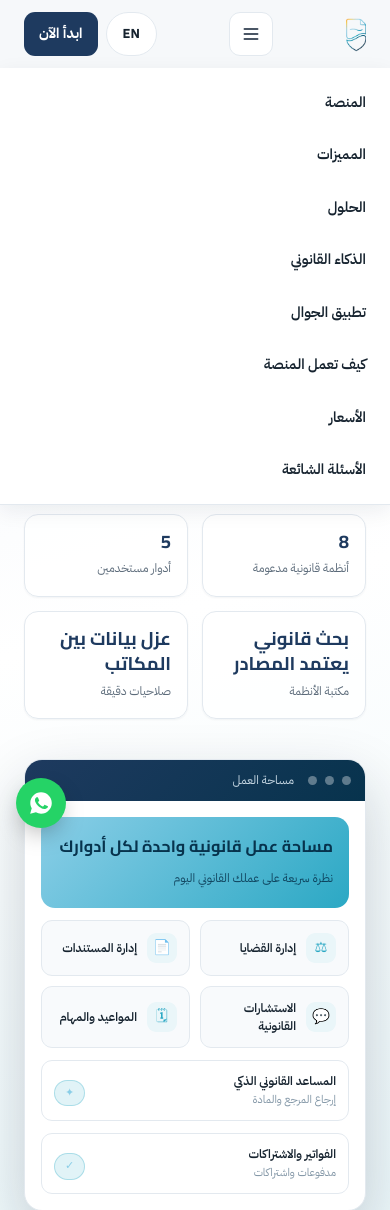
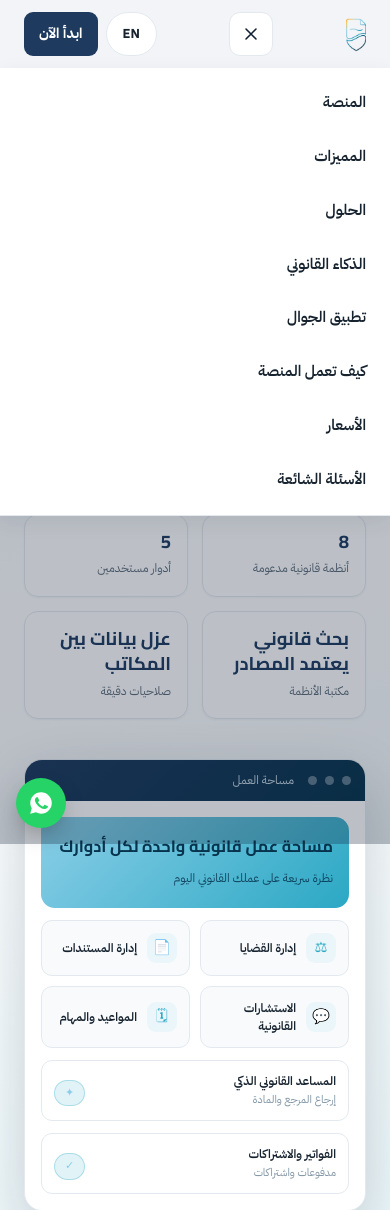
Before and after one commit to startgroup2022-tech/mawatheq, a PHP site: page /v1/ in a window 390 px wide, after a click that opens the changed part. Shown: the top 1210 px of the page. Run offline with PHP 8.4, Linux system fonts and the light colour scheme; data comes from the database, SQL or seed files in the repository.

Commit message:
fix(header): the marketing row never fit its container, so the nav drew over the brand and the buttons
The header row needs about 1140px (brand 101 + eight nowrap labels 601 + header
actions 388 + gaps), but .container caps at 1180px and spends 48px on padding, so
only 1132px was available. .main-nav (flex:1 1 auto) was squeezed to 600px while
its nowrap links still needed 608px, so they overflowed their own box and painted
over the brand and the header actions at every desktop width.

- give the header its own 1280px measure; the page grid keeps its reading width
- tighten the nav gap and the header actions, and drop the social row below 1210px
- raise the panel breakpoint 1080 -> 1140 (the row's real need), in both style.css
  and enterprise.css, and in both JS copies
- rebuild the mobile panel as a drawer: scrim, close icon, Escape, outside-tap,
  close-on-link, and a body class
- wire the toggle in main.js as well, because enterprise.js is not guaranteed to
  load; the two scripts now claim the toggle so it is never bound twice
- compress the sticky bar on scroll

Verified: 320-1920px sweep clean, no occlusion at 9 widths in both languages,
36/36 menu behaviour checks (with and without enterprise.css), 300/300 e2e specs.

```diff
--- a/assets/css/enterprise.css
+++ b/assets/css/enterprise.css
@@ -683,27 +683,38 @@ input[type=checkbox].lg, input[type=radio].lg{ width:22px; height:22px; min-heig
 /* ------------------------------------------------------------ public site --- */
 /* Mobile navigation for the marketing header (the desktop nav is unchanged).
    The breakpoint must match the one in style.css: eight nowrap labels plus the
-   brand and the two call-to-action buttons need ~1080px, so the panel takes over
-   below that rather than letting the row compress. */
+   brand and the two call-to-action buttons need ~1080px of usable row width, and
+   `.container` caps at 1180px with 24px padding, so the row only fits from about
+   1140px up. Below that the panel takes over rather than letting the links
+   overflow the row and draw over the brand and the buttons. */
 .nav-toggle{ display:none; }
-@media (max-width:1080px){
+@media (max-width:1140px){
   .site-header .container{ height:68px; }
   .nav-toggle{
     display:inline-flex; align-items:center; justify-content:center; width:44px; height:44px; flex:none;
     border:1.5px solid var(--border); border-radius:var(--r-md); background:var(--surface); color:var(--navy-dark); cursor:pointer;
   }
   .nav-toggle svg{ width:20px; height:20px; stroke:currentColor; fill:none; stroke-width:1.9; stroke-linecap:round; }
+  .nav-toggle .nav-toggle-close{ display:none; }
+  .nav-toggle[aria-expanded="true"] .nav-toggle-open{ display:none; }
+  .nav-toggle[aria-expanded="true"] .nav-toggle-close{ display:block; }
   .main-nav{
     display:none; position:absolute; inset-inline:0; top:100%; flex-direction:column; align-items:stretch; gap:0;
     background:var(--surface); border-bottom:1px solid var(--border); box-shadow:var(--sh-md); padding:var(--s-2);
-    max-height:calc(100vh - 68px); overflow-y:auto;
+    max-height:calc(100vh - 68px); overflow-y:auto; animation:navPanelIn .18s ease;
   }
   .main-nav.is-open{ display:flex; }
   .main-nav a{ padding:14px var(--s-4); border-radius:var(--r-md); min-height:48px; display:flex; align-items:center; border-bottom:0; }
   .main-nav a:hover{ background:var(--surface-2); }
   .main-nav a[aria-current="page"], .main-nav a.is-active{ background:var(--surface-2); }
+  .nav-scrim{
+    display:none; position:fixed; inset:0; z-index:45; background:rgba(15,31,51,.28);
+    border:0; padding:0; cursor:pointer;
+  }
+  body.nav-open .nav-scrim{ display:block; }
   .header-actions .btn-outline{ display:none; }
 }
+@keyframes navPanelIn{ from{ opacity:0; transform:translateY(-6px); } to{ opacity:1; transform:none; } }
 @media (max-width:480px){
   .site-header .container{ gap:10px; }
   .header-actions{ gap:8px; }
--- a/assets/css/style.css
+++ b/assets/css/style.css
@@ -83,16 +83,26 @@ img{ max-width:100%; display:block; }
   position:sticky; top:0; z-index:50; background:rgba(246,248,250,.94); backdrop-filter:blur(8px);
   border-bottom:1px solid var(--border);
 }
-.site-header .container{ display:flex; align-items:center; justify-content:space-between; height:78px; gap:20px; }
+.site-header .container{ display:flex; align-items:center; justify-content:space-between; height:78px; gap:16px; }
+/* The header row is wider than the page grid on purpose. Eight nowrap links plus
+   the brand and the header actions need ~1140px; the shared `.container` caps at
+   1180px (1132px usable), which left the row with almost no slack — a font swap
+   alone was enough to overflow it. The header gets its own wider measure so the
+   links always have room, and the page grid keeps its reading width. */
+.site-header .container{ max-width:1280px; }
 /* The mobile menu button ships here so the marketing header still opens its
    navigation when the enhancement layer (enterprise.css) is unavailable. */
 .nav-toggle{ display:none; }
 .brand{ display:flex; align-items:center; gap:10px; flex:none; font-family:var(--serif); font-weight:800; font-size:1.25rem; line-height:1; color:var(--navy-dark); }
 .brand img{ height:40px; width:auto; flex:none; }
-.main-nav{ display:flex; align-items:center; justify-content:center; flex:1 1 auto; min-width:0; gap:16px; }
+/* The navigation is the part that gives way when the row runs short: its links
+   may shrink their padding, and below the panel breakpoint they are replaced by
+   the drawer. It must never overflow its own box, because the links are nowrap
+   and an overflowing box is what pushed them over the brand and the buttons. */
+.main-nav{ display:flex; align-items:center; justify-content:center; flex:1 1 auto; min-width:0; gap:5px; }
 .main-nav a{
-  flex:none; white-space:nowrap; font-weight:600; font-size:.9rem; color:var(--text);
-  padding:7px 4px; border-radius:7px; border-bottom:2px solid transparent;
+  flex:none; white-space:nowrap; font-weight:600; font-size:.86rem; color:var(--text);
+  padding:7px 5px; border-radius:7px; border-bottom:2px solid transparent;
   transition:color .18s ease, border-color .18s ease, background .18s ease;
 }
 .main-nav a:hover{ color:var(--teal); border-bottom-color:var(--teal); }
@@ -100,16 +110,29 @@ img{ max-width:100%; display:block; }
 .main-nav a:focus-visible, .header-actions a:focus-visible, .nav-toggle:focus-visible{
   outline:2px solid var(--teal); outline-offset:2px;
 }
-.header-actions{ display:flex; align-items:center; gap:10px; flex:none; }
+.header-actions{ display:flex; align-items:center; gap:7px; flex:none; }
 /* The social row is the widest single block in the header. It is sized down here
    and dropped on narrower screens rather than allowed to squeeze the navigation;
    the footer keeps the full-size version. */
-.header-actions .social-row{ gap:4px !important; }
-.header-actions .social-row a{ width:26px !important; height:26px !important; }
-.header-actions .social-row svg{ width:13px !important; height:13px !important; }
+.header-actions .social-row{ gap:4px !important; padding-inline-end:6px; margin-inline-end:4px; }
+.header-actions .social-row a{ width:22px !important; height:22px !important; }
+.header-actions .social-row svg{ width:12px !important; height:12px !important; }
 .lang-switch{
-  border:1.5px solid var(--border); border-radius:20px; padding:6px 14px; font-weight:700; font-size:.82rem; cursor:pointer; background:#fff;
+  border:1.5px solid var(--border); border-radius:20px; padding:6px 13px; font-weight:700; font-size:.8rem; cursor:pointer; background:#fff;
 }
+/* Header call-to-action buttons carry the row's remaining width, so they are
+   sized here rather than at the page-wide .btn scale (13px/26px). */
+.header-actions .btn{ padding:10px 18px; font-size:.9rem; border-radius:9px; }
+/* Sticky header: once the page scrolls, the bar compresses so it stops competing
+   with the content. The class is set by main.js; without JS the full-height bar
+   is still correct, so this is additive only. */
+.site-header.is-scrolled{ background:rgba(246,248,250,.98); box-shadow:0 6px 18px rgba(15,31,51,.06); }
+.site-header.is-scrolled .container{ height:60px; }
+.site-header.is-scrolled .brand img{ height:32px; }
+.site-header.is-scrolled .header-actions .btn{ padding:8px 15px; }
+.site-header{ transition:box-shadow .2s ease, background .2s ease; }
+.site-header .container{ transition:height .2s ease; }
+.site-header .brand img{ transition:height .2s ease; }
 .badge-live{
   display:inline-flex; align-items:center; gap:6px; background:rgba(43,168,196,.1); color:var(--teal);
   padding:5px 12px; border-radius:20px; font-size:.78rem; font-weight:700;
@@ -372,7 +395,7 @@ html[dir="ltr"] .pro-select{ background-position:right 14px center; }
 .header-actions .social-row{ padding-inline-end:6px; margin-inline-end:6px; border-inline-end:1px solid var(--border); }
 /* Below this width the header cannot hold the social row and the two call-to-action
    buttons without squeezing the row; the social icons stay available in the footer. */
-@media (max-width: 1180px){ .header-actions .social-row{ display:none; } }
+@media (max-width: 1210px){ .header-actions .social-row{ display:none; } }
 
 /* تبويب اختيار نوع الحساب بصفحة التسجيل */
 .type-tabs{ display:flex; gap:8px; background:#F0F4F7; border-radius:10px; padding:4px; margin-bottom:22px; }
@@ -423,11 +446,16 @@ html[dir="ltr"] .pro-select{ background-position:right 14px center; }
 .password-toggle{border:1px solid var(--border);border-radius:8px;background:#fff;color:var(--navy);padding:0 12px;font:inherit;font-size:.82rem;font-weight:700;cursor:pointer}
 .password-toggle:focus-visible{outline:2px solid var(--teal);outline-offset:2px}
 
-/* The links collapse into a panel below this width: eight nowrap labels plus the
-   brand and the two buttons need ~1080px, so anything narrower would otherwise have
-   to shrink or wrap them. The panel is absolutely positioned against `.site-header`
-   (which is the nearest positioned ancestor) so it can never widen the document. */
-@media (max-width: 1080px){
+/* The links collapse into a panel below this width. The desktop row is measured,
+   not guessed: brand (101) + eight nowrap labels (about 590 at the header scale)
+   + header actions (about 350) + the row's gaps need ~1080px of usable width, and
+   `.container` caps at 1180px with 24px of padding, so the row only fits from
+   about 1140px up. The panel therefore takes over at 1140px, not 1080px — at the
+   old breakpoint the links overflowed their box and drew over the brand and the
+   buttons on every desktop width. The panel is absolutely positioned against
+   `.site-header` (which is the nearest positioned ancestor) so it can never widen
+   the document. */
+@media (max-width: 1140px){
   .hero-grid, .split{ grid-template-columns:1fr; }
   .features-grid{ grid-template-columns:1fr; }
   .steps{ grid-template-columns:1fr 1fr; row-gap:36px; }
@@ -443,20 +471,33 @@ html[dir="ltr"] .pro-select{ background-position:right 14px center; }
     border:1.5px solid var(--border); border-radius:11px; background:#fff; color:var(--navy-dark); cursor:pointer;
   }
   .nav-toggle svg{ width:20px; height:20px; stroke:currentColor; fill:none; stroke-width:1.9; stroke-linecap:round; }
+  /* One button, two glyphs: the close icon is only drawn while the panel is open,
+     so the control always states what it will do. */
+  .nav-toggle .nav-toggle-close{ display:none; }
+  .nav-toggle[aria-expanded="true"] .nav-toggle-open{ display:none; }
+  .nav-toggle[aria-expanded="true"] .nav-toggle-close{ display:block; }
   .main-nav{
     display:none; position:absolute; inset-inline:0; top:100%; flex-direction:column; align-items:stretch; gap:0;
     background:#fff; border-bottom:1px solid var(--border); box-shadow:0 6px 20px rgba(15,31,51,.07); padding:8px;
-    max-height:calc(100vh - 68px); overflow-y:auto;
+    max-height:calc(100vh - 68px); overflow-y:auto; animation:navPanelIn .18s ease;
   }
   .main-nav.is-open{ display:flex; }
-  .main-nav a{ padding:14px 16px; border-radius:11px; min-height:48px; display:flex; align-items:center; border-bottom:0; }
+  .main-nav a{ padding:14px 16px; border-radius:11px; min-height:48px; display:flex; align-items:center; border-bottom:0; font-size:.95rem; }
   .main-nav a:hover{ background:#F8FAFC; color:var(--teal); }
   .main-nav a[aria-current="page"], .main-nav a.is-active{ background:#F0F4F7; color:var(--navy-dark); }
+  /* The panel is dismissed by tapping outside it. The scrim is the tap target; it
+     sits under the panel and over the page, and is inert unless the panel is open. */
+  .nav-scrim{
+    display:none; position:fixed; inset:0; z-index:45; background:rgba(15,31,51,.28);
+    border:0; padding:0; cursor:pointer;
+  }
+  body.nav-open .nav-scrim{ display:block; }
   .header-actions .btn-outline{ display:none; }
   /* The panel already fills the row; a half-height toggle and a 44px tap target
      keep the control comfortable on a phone. */
   .brand img{ height:36px; }
 }
+@keyframes navPanelIn{ from{ opacity:0; transform:translateY(-6px); } to{ opacity:1; transform:none; } }
 @media (max-width: 480px){
   .site-header .container{ gap:10px; }
   .header-actions{ gap:8px; }
--- a/assets/js/enterprise.js
+++ b/assets/js/enterprise.js
@@ -48,22 +48,34 @@
   function initSiteNav() {
     var btn = $('[data-nav-toggle]'), nav = $('.main-nav');
     if (!btn || !nav) return;
-    var PANEL_BREAKPOINT = 1080;
+    var PANEL_BREAKPOINT = 1140; // must match the @media block in style.css
+
+    // main.js already wires the panel (it must work without this enhancement
+    // layer). Binding the toggle twice would toggle on and straight back off, so
+    // this only adds the scroll spy in that case.
+    if (nav.dataset.navBound === '1') { initNavScrollSpy(nav); return; }
 
     function setOpen(open) {
       nav.classList.toggle('is-open', open);
       btn.setAttribute('aria-expanded', open ? 'true' : 'false');
+      doc.body.classList.toggle('nav-open', open);
     }
     btn.setAttribute('aria-expanded', 'false');
     btn.addEventListener('click', function () {
       setOpen(!nav.classList.contains('is-open'));
     });
+    // Claims the toggle so main.js (which wires it unconditionally, because this
+    // enhancement layer is not guaranteed to load) does not bind a second handler.
+    // Two handlers would open the panel and immediately close it again.
+    nav.dataset.navBound = '1';
     doc.addEventListener('keydown', function (e) {
       if (e.key === 'Escape' && nav.classList.contains('is-open')) {
         setOpen(false); btn.focus();
       }
     });
     // Tapping outside the panel dismisses it, which is what a phone user expects.
+    var scrim = $('[data-nav-scrim]');
+    if (scrim) scrim.addEventListener('click', function () { setOpen(false); btn.focus(); });
     doc.addEventListener('click', function (e) {
       if (!nav.classList.contains('is-open')) return;
       if (nav.contains(e.target) || btn.contains(e.target)) return;
--- a/includes/header.php
+++ b/includes/header.php
@@ -78,7 +78,8 @@ foreach (($pageStyles ?? []) as $pageStyle) {
     </a>
     <button type="button" class="nav-toggle" data-nav-toggle aria-controls="mainNav"
             aria-expanded="false" aria-label="<?= is_rtl() ? 'فتح القائمة' : 'Open menu' ?>">
-      <svg viewBox="0 0 24 24" aria-hidden="true"><path d="M4 6h16M4 12h16M4 18h16"/></svg>
+      <svg class="nav-toggle-open" viewBox="0 0 24 24" aria-hidden="true"><path d="M4 6h16M4 12h16M4 18h16"/></svg>
+      <svg class="nav-toggle-close" viewBox="0 0 24 24" aria-hidden="true"><path d="M6 6l12 12M18 6L6 18"/></svg>
     </button>
     <nav class="main-nav" id="mainNav" data-nav-spy aria-label="<?= is_rtl() ? 'القائمة الرئيسية' : 'Main navigation' ?>">
       <a href="/#platform"><?= t('nav_platform') ?></a>
@@ -99,3 +100,9 @@ foreach (($pageStyles ?? []) as $pageStyle) {
     </div>
   </div>
 </header>
+<?php /* Outside <header>: `backdrop-filter` on the header makes it the containing
+   block for fixed children, so a scrim inside it would size itself to the bar
+   instead of the viewport. It sits below the header's z-index so the bar and the
+   open panel stay visible and tappable while the page behind is dimmed. */ ?>
+<button type="button" class="nav-scrim" data-nav-scrim tabindex="-1" aria-hidden="true"
+        aria-label="<?= is_rtl() ? 'إغلاق القائمة' : 'Close menu' ?>"></button>
```
Also changed, not shown: assets/js/main.js (+43 -0 lines).
